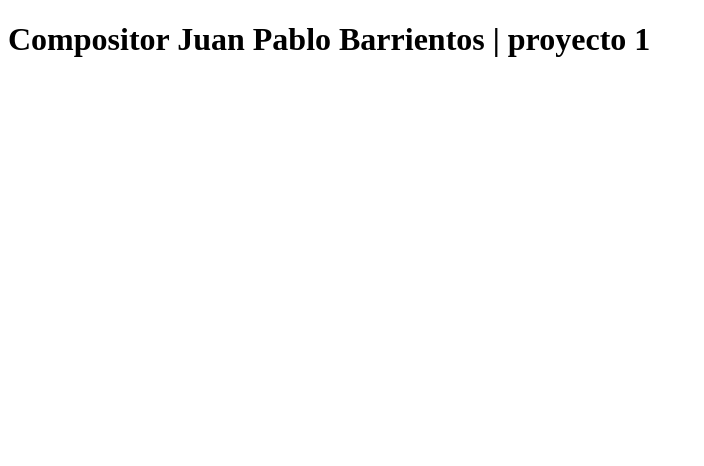
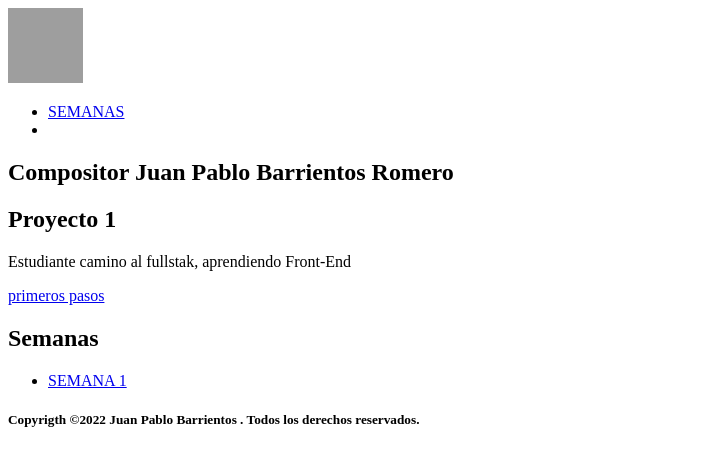
Before and after one commit to TenkenEccos/personal-card, a plain HTML site: page index.html in a window 1280 px wide. Shown: the whole page, without its empty margins (0-704 px from the left). Drawn offline with Linux system fonts and the light colour scheme; grey boxes are pictures that could not be loaded.

Commit message:
update index estructura inicial

```diff
--- a/index.html
+++ b/index.html
@@ -1,3 +1,4 @@
+<!-- @format -->
 
 <!DOCTYPE html>
 <html lang="es">
@@ -5,11 +6,55 @@
     <meta charset="UTF-8" />
     <meta http-equiv="X-UA-Compatible" content="IE=edge" />
     <meta name="viewport" content="width=device-width, initial-scale=1.0" />
-    <title>Compositor Juan Pablo Barrientos | proyecto 1</title>
+    <title>Compositor : Juan Pablo Barrientos Romero | proyecto 1</title>
   </head>
 
   <body>
-    <h1>Compositor Juan Pablo Barrientos | proyecto 1</h1>
+    <header>
+      <a href="#">
+        <img
+          src="https://i.postimg.cc/HxhYvD1W/avatar.jpg"
+          alt="Juan Pablo Barrientos"
+          width="75"
+          height="75"
+        />
+      </a>
+      <nav>
+        <ul>
+          <li>
+            <a href="#">SEMANAS</a>
+          </li>
+          <li>
+            <a
+              href="https://www.linkedin.com/in/juan-barrientos-0369b4124/"
+              target="_blank"
+            ></a>
+          </li>
+        </ul>
+      </nav>
+    </header>
+    <main>
+      <article>
+        <h1>Compositor Juan Pablo Barrientos Romero</h1>
+        <h2>Proyecto 1</h2>
+        <p>Estudiante camino al fullstak, aprendiendo Front-End</p>
+        <a href="#">primeros pasos</a>
+      </article>
 
+      <section>
+        <h2>Semanas</h2>
+        <ul>
+          <li>
+            <a href="./semana 1/">SEMANA 1</a>
+          </li>
+        </ul>
+      </section>
+    </main>
+    <footer>
+      <h5>
+        Copyrigth &copy;2022 Juan Pablo Barrientos . Todos los derechos
+        reservados.
+      </h5>
+    </footer>
   </body>
 </html>
```
Also changed, not shown: semana 1/index.html (added, +22 -0 lines).
